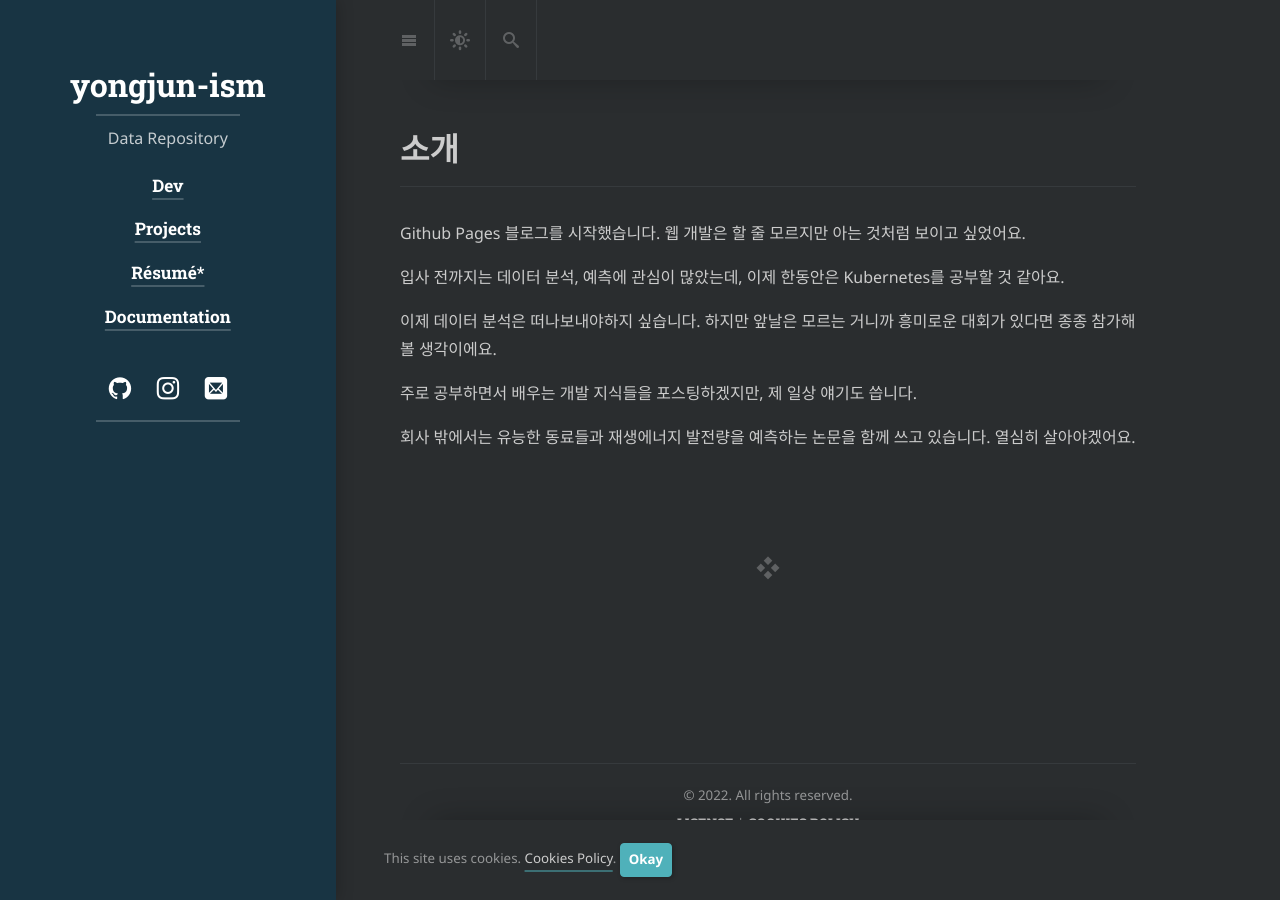
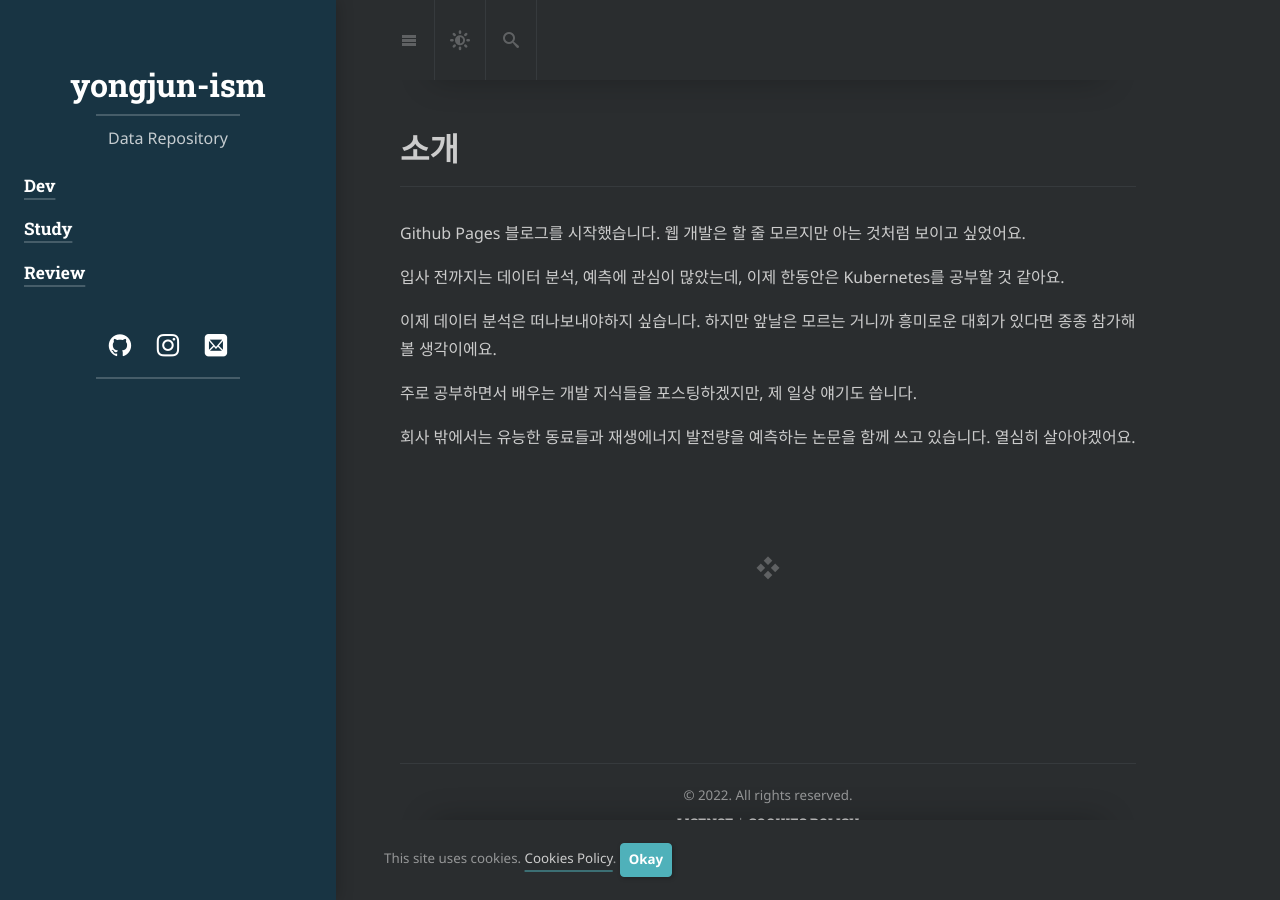
Before and after one commit to yongjunism/yongjunism.github.io, a Jekyll site: the page built from index.md, in a window 1280 px wide. Built offline with Jekyll 4.4.1, drawn with Linux system fonts in a browser that asks for light colours; cached includes are drawn as plain includes; nearby versions of some CDN libraries; some web fonts are replaced; library files that are not in the unit come from our copies.

Commit message:
Update nav.html

```diff
--- a/_includes/body/nav.html
+++ b/_includes/body/nav.html
@@ -1,4 +1,4 @@
-<span class="sr-only">{{ site.data.strings.navigation | default:"Navigation" }}{{ site.data.strings.colon | default:":" }}</span>
+<!-- <span class="sr-only">{{ site.data.strings.navigation | default:"Navigation" }}{{ site.data.strings.colon | default:":" }}</span>
 <ul>
   {% if site.menu %}
     {% for node in site.menu %}
@@ -38,4 +38,42 @@
       {% endunless %}
     {% endfor %}
   {% endif %}
+</ul> -->
+
+<span class="sr-only">{{ site.data.strings.navigation | default:"Navigation" }}{{ site.data.strings.colon | default:":" }}</span>
+<ul>
+  {% assign nodes = site.html_pages | concat: site.documents | where: "sidebar", true | sort: "order" %}
+  {% assign tag_nodes = nodes | where: "type", "tag" %}
+  {% for node in nodes %}
+    {% unless node.redirect_to %}
+      {% if node.type != "tag" %}
+        {% assign subnodes = tag_nodes | where_exp: "item", "item.category == node.slug" %}
+        {% assign count = count | plus: 1 %}
+        <li>
+          {% if subnodes != empty %}
+            <input type="checkbox" id="folder-checkbox-{{ count }}" />
+          {% endif %}
+          <div class="list-wrapper">
+            <a {% if forloop.first %}id="_navigation"{% endif %} href="{{ node.url | relative_url }}" class="sidebar-nav-item" {% if node.rel %}rel="{{ node.rel }}"{% endif %} >{{ node.title }}</a>
+            {% if subnodes != empty %}
+              <button class="spread-btn" onclick="javascript:spread({{ count }})">
+                <label id="spread-icon-{{ count }}" class="material-icons">arrow_right</label>
+              </button>
+            {% endif %}
+          </div>
+          {% for subnode in subnodes %}
+            {% if forloop.first %}<ul class="list-body">{% endif %}
+                <li>
+                  <a class="sidebar-nav-subitem" href="{{ subnode.url | relative_url }}">{{ subnode.title }}</a>
+                </li>
+            {% if forloop.last %}</ul>{% endif %}
+          {% endfor %}
+        </li>
+      {% endif %}
+    {% else %}
+      <li>
+        <a href="{{ node.redirect_to }}" class="sidebar-nav-item external">{{ node.title }}</a>
+      </li>
+    {% endunless %}
+  {% endfor %}
 </ul>
```
